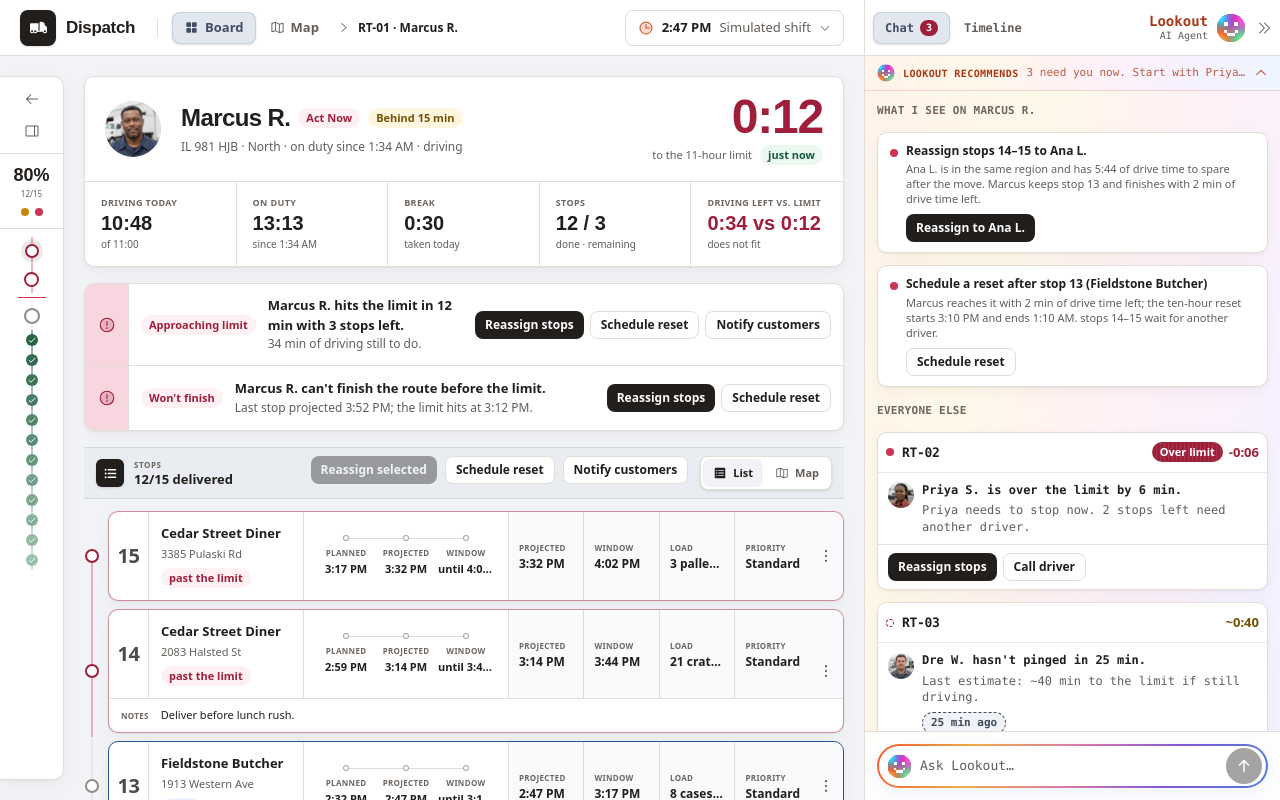
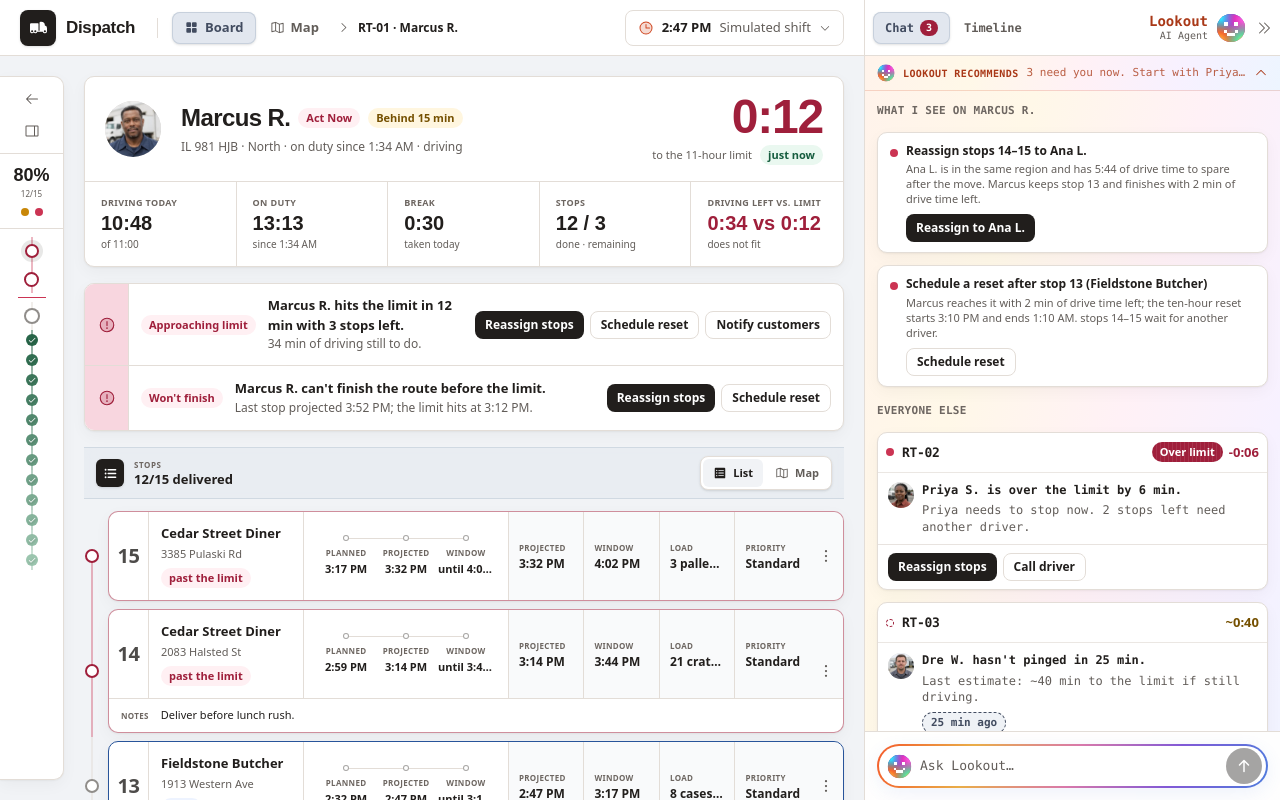
Before and after one commit to davekeller/dispatcher-dashboard, a React (Vite) app: page /routes/drv-01 in a window 1280 px wide. Built offline with nearby package versions, Linux system fonts and the light colour scheme.

Commit message:
Show stop actions only when selected

```diff
--- a/src/views/route/RouteFilePage.tsx
+++ b/src/views/route/RouteFilePage.tsx
@@ -3,7 +3,6 @@ import { lazy, Suspense, useEffect, useMemo, useRef, useState } from 'react'
 import { Link, useParams, useSearchParams } from 'react-router'
 import { useActions } from '../../actions/ActionContext'
 import { stopsPastLimit } from '../../store/actions'
-import { fmtClock } from '../../lib/format'
 import { useLookout } from '../../lookout/LookoutContext'
 import { useDerived } from '../../store/hooks'
 import { useStore } from '../../store/store'
@@ -99,11 +98,11 @@ export default function RouteFilePage() {
               </div>
             </div>
             <div className="ml-auto flex gap-2">
-              <Button size="sm" variant="primary" disabled={selected.length === 0 || stale} title={staleReason} onClick={() => open('reassign', view.driver.id, { stopIds: selected })}>
-                Reassign selected{selected.length > 0 ? ` (${selected.length})` : ''}
-              </Button>
-              <Button size="sm" disabled={view.remaining.length === 0 || view.plannedResetAt !== undefined} title={view.plannedResetAt !== undefined ? `Reset already scheduled for ${fmtClock(view.plannedResetAt)}` : undefined} onClick={() => open('schedule_reset', view.driver.id)}>Schedule reset</Button>
-              <Button size="sm" disabled={stale || view.remaining.length === 0} title={staleReason} onClick={() => open('notify_customer', view.driver.id)}>Notify customers</Button>
+              {selected.length > 0 && (
+                <Button size="sm" variant="primary" disabled={stale} title={staleReason} onClick={() => open('reassign', view.driver.id, { stopIds: selected })}>
+                  Reassign selected ({selected.length})
+                </Button>
+              )}
               <div className="ml-1 flex shrink-0 items-center gap-0.5 rounded-control border border-line bg-panel p-0.5 shadow-sm" role="group" aria-label="Show stops as">
                 <button type="button" aria-pressed={mode === 'list'} onClick={() => setMode('list')} className={seg(mode === 'list')} title="Stops as a list">
                   <ListBullets size={14} weight={mode === 'list' ? 'fill' : 'regular'} /> List
```
Also changed, not shown: 3 other files (tests, documents, lock files or other folders).
